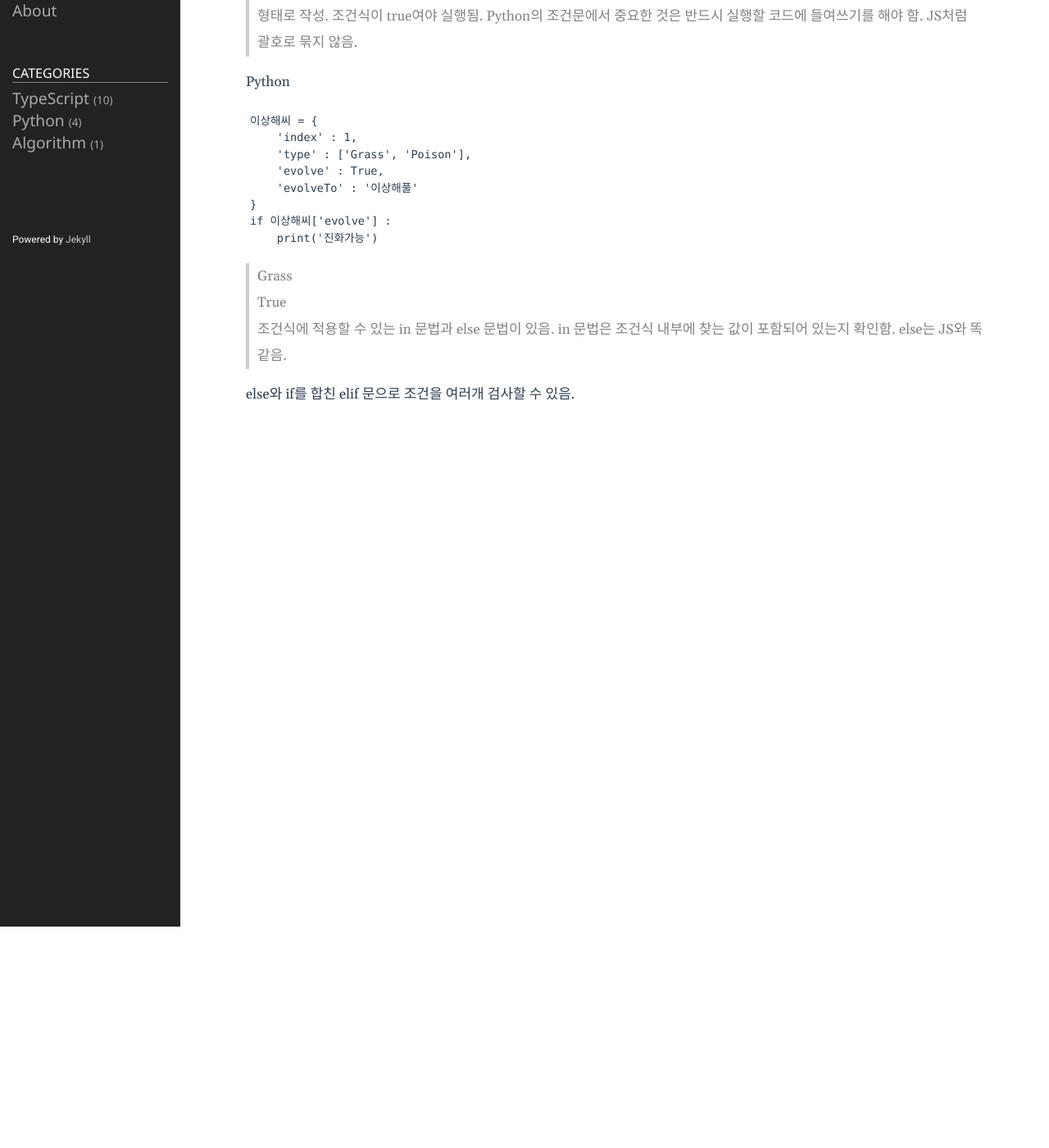
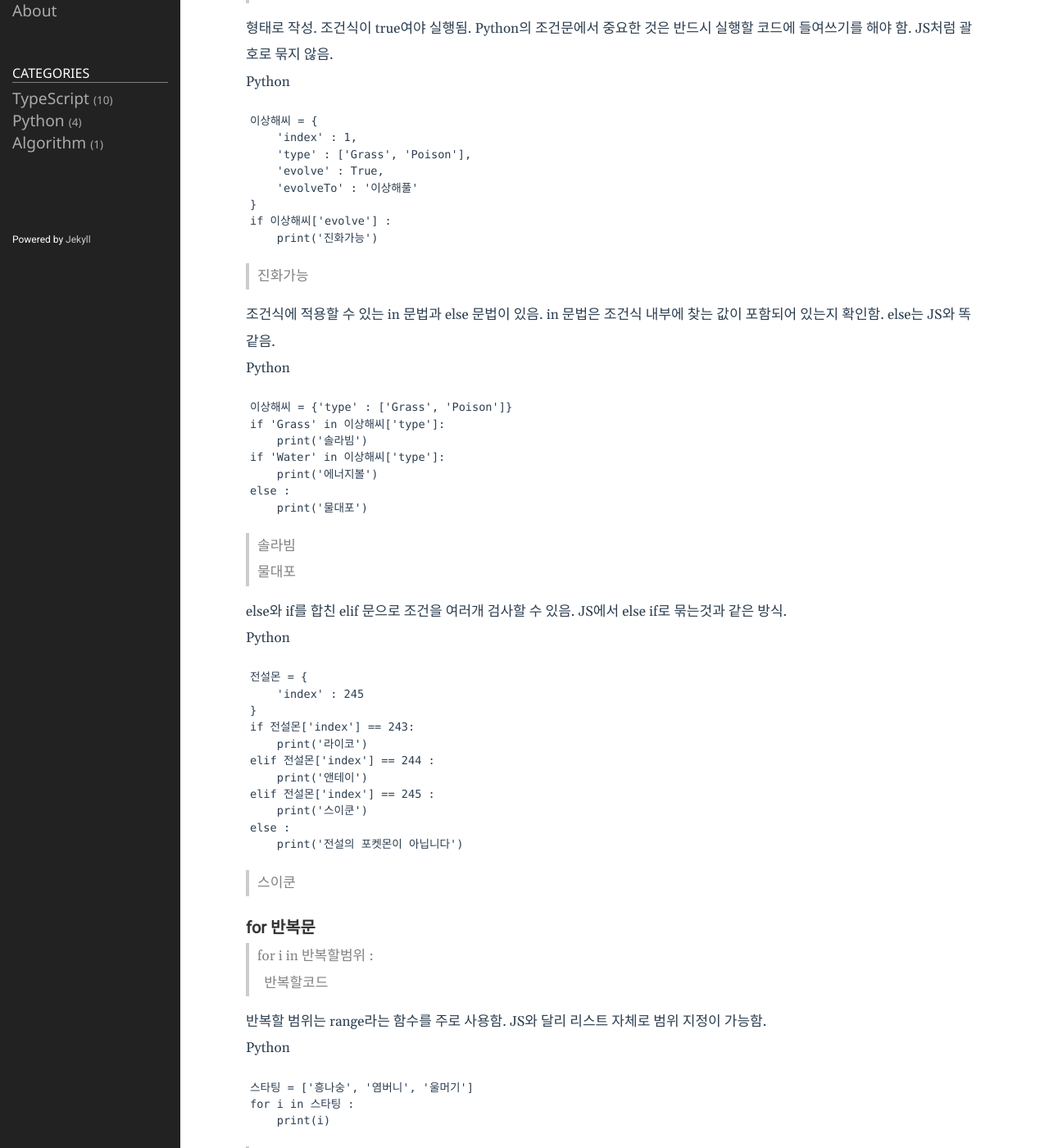
Before and after one commit to ToyCon/ToyCon.github.io, a Jekyll site: the page built from _posts/2022-07-27-Python3.markdown, in a window 1280 px wide and 1400 px high, scrolled down 270 px. Shown: the whole window at 82% size. Built offline with Jekyll 4.4.1, drawn with Linux system fonts in a browser that asks for light colours; some of the changed text lies outside the part shown.

Commit message:
Update Python3

````diff
--- a/_posts/2022-07-27-Python3.markdown
+++ b/_posts/2022-07-27-Python3.markdown
@@ -20,8 +21,81 @@ Python
 if 이상해씨['evolve'] :
     print('진화가능')
 ```
-> Grass
-> True
+> 진화가능
+
 조건식에 적용할 수 있는 in 문법과 else 문법이 있음. in 문법은 조건식 내부에 찾는 값이 포함되어 있는지 확인함. else는 JS와 똑같음.
 
-else와 if를 합친 elif 문으로 조건을 여러개 검사할 수 있음.
+Python
+```Pyhton
+이상해씨 = {'type' : ['Grass', 'Poison']}
+if 'Grass' in 이상해씨['type']:
+    print('솔라빔')
+if 'Water' in 이상해씨['type']:
+    print('에너지볼')
+else :
+    print('물대포')
+```
+> 솔라빔
+> 물대포
+
+else와 if를 합친 elif 문으로 조건을 여러개 검사할 수 있음. JS에서 else if로 묶는것과 같은 방식.
+
+Python
+```Pyhton
+전설몬 = {
+    'index' : 245
+}
+if 전설몬['index'] == 243:
+    print('라이코')
+elif 전설몬['index'] == 244 :
+    print('앤테이')
+elif 전설몬['index'] == 245 :
+    print('스이쿤')
+else :
+    print('전설의 포켓몬이 아닙니다')
+```
+> 스이쿤
+
+### for 반복문
+> for i in 반복할범위 :
+> &nbsp;&nbsp;반복할코드
+
+반복할 범위는 range라는 함수를 주로 사용함. JS와 달리 리스트 자체로 범위 지정이 가능함.
+
+Python
+```Pyhton
+스타팅 = ['흥나숭', '염버니', '울머기']
+for i in 스타팅 :
+    print(i)
+```
+> 흥나숭
+> 염버니
+> 울머기
+
+JavaScript
+```JavaScript
+const starting = ['모부기','불꽃숭이','팽도리'];
+// for (i = 0; i< starting.length; i++) {
+//     console.log(starting[i]);
+// }
+for (el of starting) console.log(el)
+```
+> 모부기
+> 불꽃숭이
+> 팽도리
+
+#### 구구단 출력하는 코드 작성해보기
+Python
+```Pyhton
+for i in range(0, 9) :
+    for j in range(0, 9) :
+        print(i * j)
+```
+이렇게 작성하면 0부터 출력됨. range를 검색해보니 연속된 정수를 생성해주는 함수라고 한다. 시작은 범위에 포함되고 마지막은 포함되지 않음. 최종적으로
+Python
+```Pyhton
+for i in range(2, 10) :
+    for j in range(1, 10) :
+        print(i, '*', j, '=', i * j)
+```
+이렇게 마무리.
````
Also changed, not shown: other parts of _posts/2022-07-27-Python3.markdown (+3 -2 lines).
